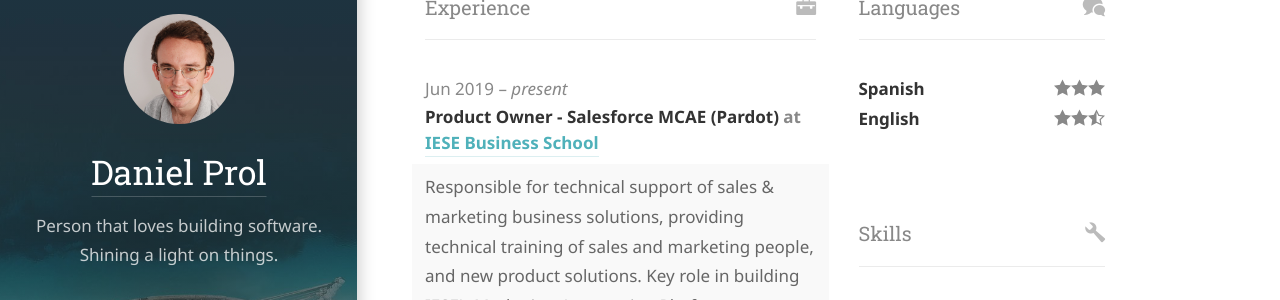
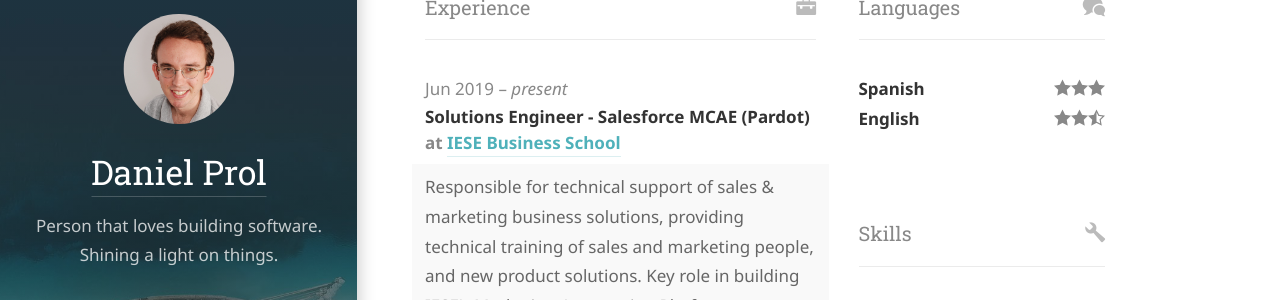
Before and after one commit to dprol/dprol.github.io, a Jekyll site: the page built from resume.md, in a window 1280 px wide and 900 px high, scrolled down 412 px. Shown: the part 155-455 px from the top of the window. Built offline with Jekyll 4.4.1, drawn with Linux system fonts in a browser that asks for light colours; some web fonts are replaced.

Commit message:
Update resume.yml

```diff
--- a/_data/resume.yml
+++ b/_data/resume.yml
@@ -28,7 +28,7 @@ basics:
 
 work:
   - company: "IESE Business School"
-    position: "Product Owner - Salesforce MCAE (Pardot)"
+    position: "Solutions Engineer - Salesforce MCAE (Pardot)"
     website: "https://www.iese.edu/"
     startDate: "2019-06-04"
     endDate: ""
```
